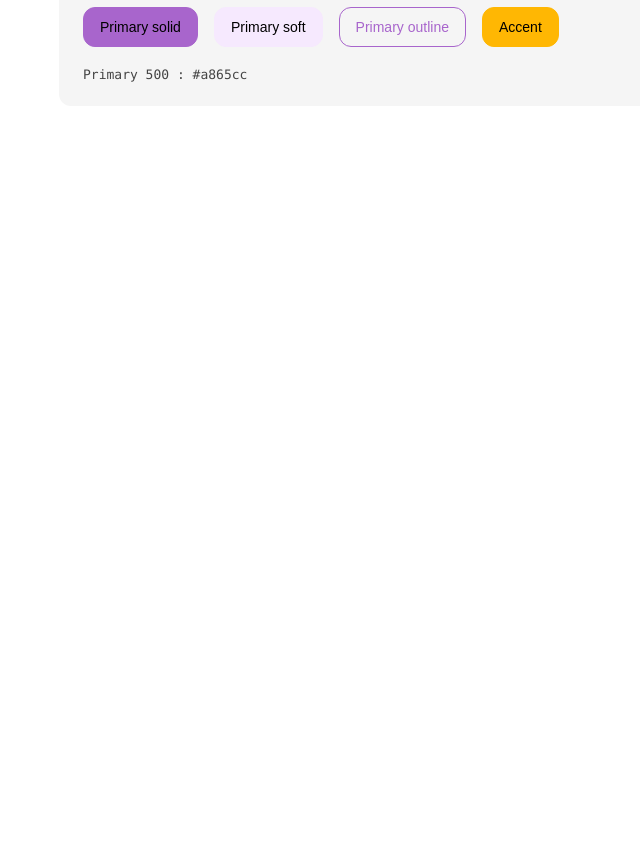
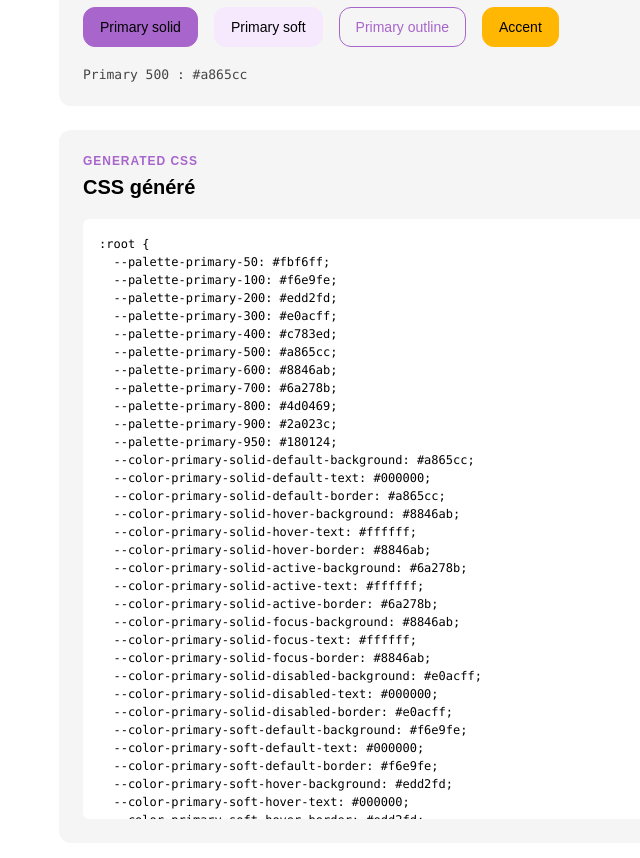
Before and after one commit to Seb-Prod/themeforge, a Next.js app in the folder apps/web/: page / in a window 1280 px wide. Shown: the part 740-1598 px from the top of the page, without its empty margins (221-861 px from the left). Before the commit the page ends 910 px from the top, so only its background shows below. Built offline with nearby package versions, Linux system fonts and the light colour scheme.

Commit message:
feat(web): add live theme preview and generated CSS output

```diff
--- a/apps/web/src/app/page.module.css
+++ b/apps/web/src/app/page.module.css
@@ -79,12 +79,13 @@
 
 .buttons {
 	display: flex;
+	flex-wrap: wrap;
 	gap: 16px;
-	flex-wrap: wrap;
 	margin-top: 40px;
 }
 
-.preview {
+.preview,
+.cssOutput {
 	display: grid;
 	gap: 1.25rem;
 	margin-top: 1.5rem;
@@ -94,7 +95,8 @@
 	background: var(--surface-surface);
 }
 
-.preview h2 {
+.preview h2,
+.cssOutput h2 {
 	font-size: 1.25rem;
 }
 
@@ -104,3 +106,18 @@
 	font-size: 0.8125rem;
 	opacity: 0.72;
 }
+
+.cssOutput pre {
+	max-height: 600px;
+	margin: 0;
+	overflow: auto;
+	padding: 1rem;
+	border: 1px solid color-mix(in srgb, var(--surface-text) 12%, transparent);
+	border-radius: var(--radius-sm);
+	background: var(--surface-background);
+	color: var(--surface-text);
+	font-family: var(--font-mono);
+	font-size: 0.75rem;
+	line-height: 1.5;
+	white-space: pre;
+}
--- a/apps/web/src/app/page.tsx
+++ b/apps/web/src/app/page.tsx
@@ -4,11 +4,15 @@ import { Button } from "@/components/ui/Button";
 import { ColorEditor } from "@/features/colors/ColorEditor";
 import { useThemeforgeStore } from "@/store";
 import styles from "./page.module.css";
+import { exportCss } from "@themeforge/exporter";
 
 export default function Home() {
   const theme = useThemeforgeStore((state) => state.theme);
   const mode = useThemeforgeStore((state) => state.mode);
   const setMode = useThemeforgeStore((state) => state.setMode);
+  const tokens = useThemeforgeStore((state) => state.tokens);
+
+  const css = exportCss(theme, tokens);
 
   return (
     <main className={styles.page}>
@@ -63,6 +67,15 @@ export default function Home() {
           Primary 500 : {theme[mode].colors.primary.scale[500]}
         </p>
       </section>
+
+      <section aria-labelledby="css-title" className={styles.cssOutput}>
+        <div>
+          <p className={styles.kicker}>Generated CSS</p>
+          <h2 id="css-title">CSS généré</h2>
+        </div>
+
+        <pre>{css}</pre>
+      </section>
     </main>
   );
 }
```
Lines whose indentation alone changed are shown as unchanged.
